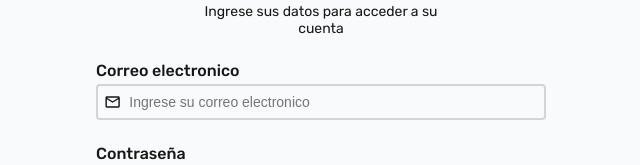
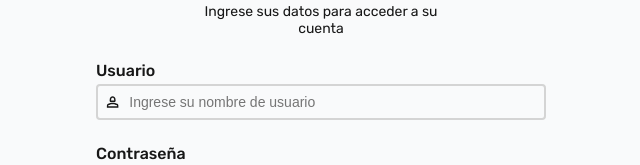
Before and after one commit to whatarelive/trd-caribe-shop, a Next.js app: page /auth/login in a window 1280 px wide. Shown: the part 310-475 px from the top of the page, without its empty margins (319-959 px from the left). Built offline with nearby package versions, Linux system fonts and the light colour scheme.

Commit message:
Cambios en el contenido de los componente LoginForm y RegisterForm

```diff
--- a/src/components/auth/login-form.tsx
+++ b/src/components/auth/login-form.tsx
@@ -1,6 +1,6 @@
 "use client";
 
-import { MdOutlineEmail, MdOutlineLock } from "react-icons/md";
+import { MdOutlinePerson2,  MdOutlineLock } from "react-icons/md";
 import { TextInput, TextInputWithPassword } from "@/src/components/ui/input";
 import styles from "./auth-form.module.css";
 
@@ -8,12 +8,12 @@ const LoginForm = () => {
     return (
         <form action="" className={styles.form}>
             <TextInput
-                label="Correo electronico"
-                id="email"
-                name="email"
-                type="email"
-                placeholder="Ingrese su correo electronico"
-                icon={MdOutlineEmail}
+                label="Usuario"
+                id="user"
+                name="user"
+                type="text"
+                placeholder="Ingrese su nombre de usuario"
+                icon={MdOutlinePerson2}
             />
 
             <TextInputWithPassword
--- a/src/components/auth/register-form.tsx
+++ b/src/components/auth/register-form.tsx
@@ -30,7 +30,7 @@ const RegisterForm = () => {
                 id="user"
                 name="user"
                 type="text"
-                placeholder="Ingrese su correo electronico"
+                placeholder="Ingrese el nombre de usuario"
                 icon={MdOutlinePerson2}
             />
 
```
